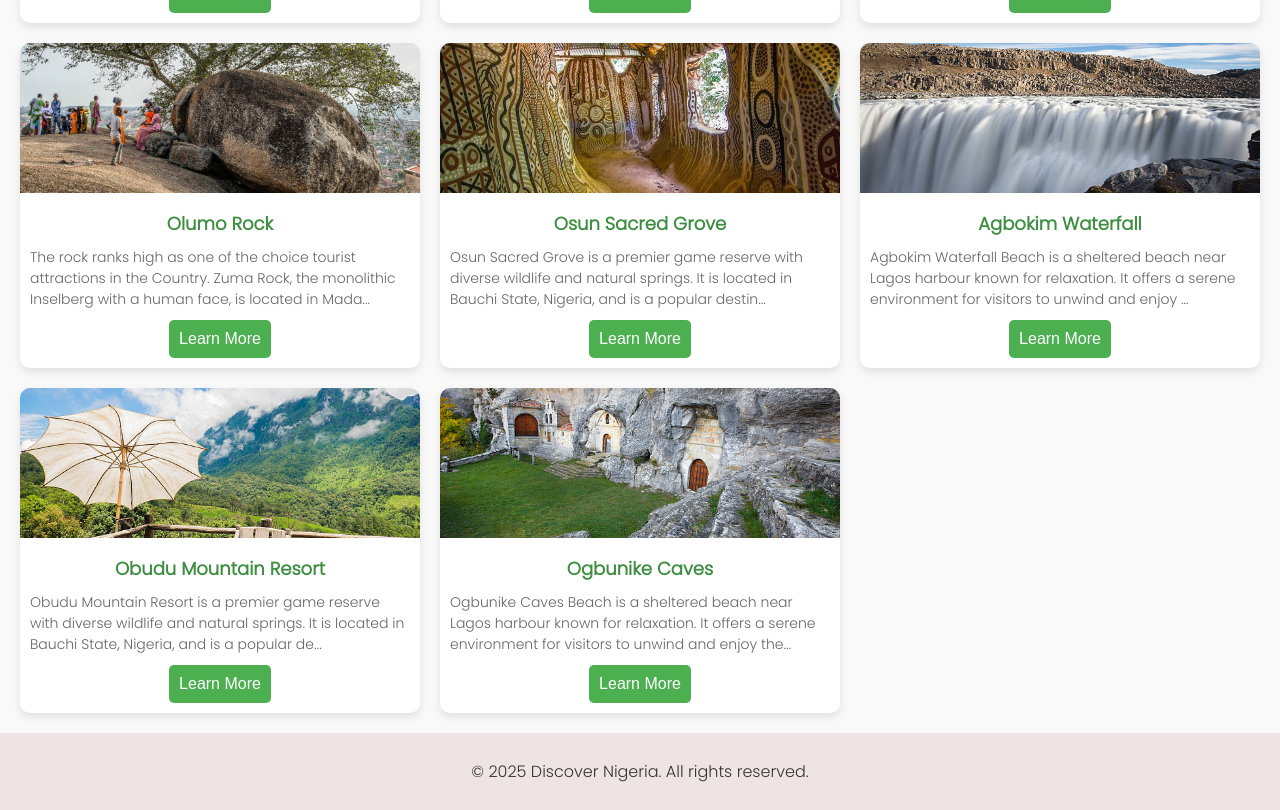
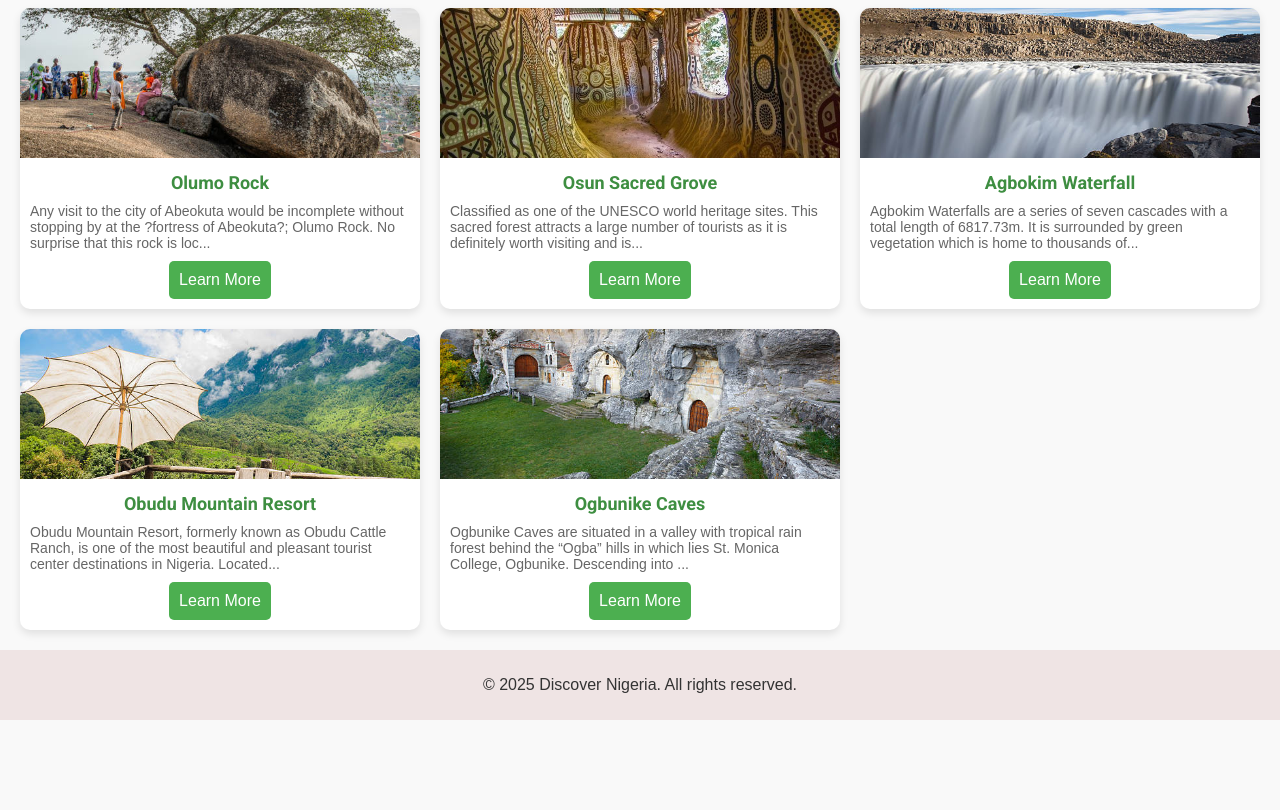
Before and after one commit to ashanephi/wdd131, a plain HTML site: page project/attractions.html in a window 1280 px wide. Shown: the part 510-1320 px from the top of the page. After the commit the page ends 1230 px from the top, so only its background shows below. Drawn offline with Linux system fonts and the light colour scheme.

Commit message:
Updated code

```diff
--- a/project/attractions.html
+++ b/project/attractions.html
@@ -3,13 +3,13 @@
 <head>
   <meta charset="UTF-8">
   <meta name="viewport" content="width=device-width, initial-scale=1.0">
-  <meta name="description" content="WDD 131 - Dynamic Web Fundamentals - Nephi Asha">
+  <meta name="description" content="Explore the top attractions in Nigeria. Discover cultural landmarks, natural wonders, and must-visit tourist sites.">
   <meta name="author" content="Nephi Asha">
-  <meta name="keywords" content="WDD 131, web development, JavaScript, CSS, HTML">
+  <meta name="keywords" content="Nigerian attractions, cultural landmarks, natural wonders, tourist sites, Discover Nigeria">
   <link rel="stylesheet" href="styles/styles.css">
   <link rel="preconnect" href="https://fonts.googleapis.com">
   <link rel="preconnect" href="https://fonts.gstatic.com" crossorigin>
-  <link href="https://fonts.googleapis.com/css2?family=Poppins:ital,wght@0,300&display=swap" rel="stylesheet">
+  <link href="https://fonts.googleapis.com/css2?family=Roboto:wght@400;700&display=swap" rel="stylesheet">
   <script src="scripts/script.js" defer></script>
   <title>Discover Nigeria - Attractions</title>
 </head>
--- a/project/scripts/script.js
+++ b/project/scripts/script.js
@@ -14,7 +14,7 @@ const touristSites = [
   {
     name: "Yankari National Park",
     image: "images/yankari-game-reserve-2.jpg",
-    description: "Yankari National Park is a premier game reserve with diverse wildlife and natural springs. It is located in Bauchi State, Nigeria, and is a popular destination for tourists seeking to experience the beauty of Nigeria's natural landscape.",
+    description: "All roads lead to Yankari Game Reserve, in Bauchi State, North-Eastern Nigeria. Get ready to experience nature in the country?s biggest wildlife retreat. At the reserve, you will be captivated by the number of activities you can participate in. Marvel at the largest herd of elephants in the country, embark on a guided safari tour, and explore the tropical forests. At the Reserve,  you?ll find different varieties of animal species including the olive baboon, patas monkey, roan antelope, western hartebeest, living in their natural habitats.After your day at the reserve, exploring the marvel of wildlife, head over to the Wikki Warm Spring.  Your visit to the Yankari Game Reserve is incomplete if you don?t experience the warmth of this spring.",
     iframeSrc: "https://www.google.com/maps/embed?pb=!1m18!1m12!1m3!1d3932.1108347735058!2d10.50683467368199!3d9.756678577177059!2m3!1f0!2f0!3f0!3m2!1i1024!2i768!4f13.1!3m3!1m2!1s0x10557f36b86183bf%3A0x27839b35557a1821!2sYankari%20Game%20Reserve!5e0!3m2!1sen!2sng!4v1739795335546!5m2!1sen!2sng"
   },
   {
@@ -26,32 +26,32 @@ const touristSites = [
   {
     name: "Olumo Rock",
     image: "images/olumo-3.jpg",
-    description: "The rock ranks high as one of the choice tourist attractions in the Country. Zuma Rock, the monolithic Inselberg with a human face, is located in Madalla, Niger State, to the North of Abuja. It was once described as the unquestionable watchman of the F.C.T. It is the sandy concealment that hangs like a haze over Zuba Town. The other mountains in and around it stay a considerable distance from it, which the Zuba people see as a form of respect being paid by the other mountains to Zuma Rock for its royal presence in the locality.Visiting Zuma Rock between April and October, which marks the rainy season in central Nigeria where the rock is situated, would afford you the opportunity of seeing the much talked Zuma Rock Fire, as the apex of the Zuma Rock catches fire under heavy rainfall. Over time, this has remained one of the wonders of the Zuma Rock.",
-    iframeSrc: "https://www.google.com/maps/embed?pb=!1m18!1m12!1m3!1d15757.27845841774!2d7.218589226600317!3d9.12557689130405!2m3!1f0!2f0!3f0!3m2!1i1024!2i768!4f13.1!3m3!1m2!1s0x104dd7d112caed1b%3A0xb415df4f7772bdb8!2sZuma%20Rock!5e0!3m2!1sen!2sng!4v1739795221919!5m2!1sen!2sng"
+    description: "Any visit to the city of Abeokuta would be incomplete without stopping by at the ?fortress of Abeokuta?; Olumo Rock. No surprise that this rock is located in Abeokuta, as the name ?Abeokuta? itself means ?under the rock? as has been one of the choice tourist attractions in Nigeria. Olumo Rock has long served as a rock of offense and a fortress for the people of Egba Land, since the 19th century.  At Olumo Rock, you would be treated to attractions like natural tunnels, unusual trees, natural cantilevers, gardens on the rock, broken pathways, monuments of the belief system of the rock?s primeval settlers, e.t.c. You don?t want to miss these attractions, do you?",
+    iframeSrc: "https://www.google.com/maps/embed?pb=!1m18!1m12!1m3!1d126676.8145393277!2d3.2555955461988564!3d7.166345300000006!2m3!1f0!2f0!3f0!3m2!1i1024!2i768!4f13.1!3m3!1m2!1s0x103a49d0929c8dc3%3A0x8b3b657ec52d6ca2!2sOlumo%20Rock%20Tourist%20Centre!5e0!3m2!1sen!2sng!4v1739833422751!5m2!1sen!2sng"
   },
   {
     name: "Osun Sacred Grove",
     image: "images/Osun-sacred-grove.jpg",
-    description: "Osun Sacred Grove is a premier game reserve with diverse wildlife and natural springs. It is located in Bauchi State, Nigeria, and is a popular destination for tourists seeking to experience the beauty of Nigeria's natural landscape.",
-    iframeSrc: "https://www.google.com/maps/embed?pb=!1m18!1m12!1m3!1d3932.1108347735058!2d10.50683467368199!3d9.756678577177059!2m3!1f0!2f0!3f0!3m2!1i1024!2i768!4f13.1!3m3!1m2!1s0x10557f36b86183bf%3A0x27839b35557a1821!2sYankari%20Game%20Reserve!5e0!3m2!1sen!2sng!4v1739795335546!5m2!1sen!2sng"
+    description: "Classified as one of the UNESCO world heritage sites. This sacred forest attracts a large number of tourists as it is definitely worth visiting and is reputed to rank high in the list of tourist attractions in Nigeria. Situated on the outskirts of Oshogbo, the capital of Osun state along the banks of the Osun river. Osun state is one of the states in the South-western part of Nigeria. Majorly populated by the Yorubas who are indigenes of the state. Yoruba people believe that the Osun Sacred Grove, which spans about 75 hectares of land, is home to Osun? the goddess of fertility. A festival that celebrates this fertility goddess takes place every year in Oshogbo. You will find scattered about the forest, shrines, and effigies of different deities. In addition to that, the forest contains about 400 different species of plants that are used for medicinal purposes.",
+    iframeSrc: "https://www.google.com/maps/embed?pb=!1m18!1m12!1m3!1d15812.877659244987!2d4.538595526371671!3d7.76654143706929!2m3!1f0!2f0!3f0!3m2!1i1024!2i768!4f13.1!3m3!1m2!1s0x103829ef9c933deb%3A0xa0e2f9147e351ea4!2sOsun-Osogbo%20Sacred%20Grove%20park%20and%20Gardens!5e0!3m2!1sen!2sng!4v1739833480515!5m2!1sen!2sng"
   },
   {
     name: "Agbokim Waterfall",
     image: "images/agbokim-waterfalls-1.jpg",
-    description: "Agbokim Waterfall Beach is a sheltered beach near Lagos harbour known for relaxation. It offers a serene environment for visitors to unwind and enjoy the scenic views of the coastline.",
-    iframeSrc: "https://www.google.com/maps/embed?pb=!1m18!1m12!1m3!1d126568.73344257884!2d4.803471837984979!3d7.545187573757967!2m3!1f0!2f0!3f0!3m2!1i1024!2i768!4f13.1!3m3!1m2!1s0x10380fe691bc505d%3A0x504dce56508e737b!2sErin%20Ijesha%20Waterfall!5e0!3m2!1sen!2sng!4v1739795420440!5m2!1sen!2sng"
+    description: "Agbokim Waterfalls are a series of seven cascades with a total length of 6817.73m.  It is surrounded by green vegetation which is home to thousands of birds that filter the surroundings with soft chirping. Over the years, it has been regarded as the speckle of beauty in fading nature. The magnificence of the Agbokim Waterfall is more appreciated during the rainy season. It is located at Etung Local Government Area of Cross River State in south-eastern Nigeria, on the Nigeria-Cameroon border. It is the perfect location for a picnic, family vacation, tourism, and meditation.",
+    iframeSrc: "https://www.google.com/maps/embed?pb=!1m18!1m12!1m3!1d3968.6348821463134!2d8.908050767809817!3d5.906791416961477!2m3!1f0!2f0!3f0!3m2!1i1024!2i768!4f13.1!3m3!1m2!1s0x105c39bb0fbd5e79%3A0x188295729a389b2f!2sAgbokim%20Waterfalls%2C%20Nigeria!5e0!3m2!1sen!2sng!4v1739833540432!5m2!1sen!2sng"
   },
   {
     name: "Obudu Mountain Resort",
     image: "images/obudu-mountain-resort-2.jpg",
-    description: "Obudu Mountain Resort is a premier game reserve with diverse wildlife and natural springs. It is located in Bauchi State, Nigeria, and is a popular destination for tourists seeking to experience the beauty of Nigeria's natural landscape.",
-    iframeSrc: "https://www.google.com/maps/embed?pb=!1m18!1m12!1m3!1d3932.1108347735058!2d10.50683467368199!3d9.756678577177059!2m3!1f0!2f0!3f0!3m2!1i1024!2i768!4f13.1!3m3!1m2!1s0x10557f36b86183bf%3A0x27839b35557a1821!2sYankari%20Game%20Reserve!5e0!3m2!1sen!2sng!4v1739795335546!5m2!1sen!2sng"
+    description: "Obudu Mountain Resort, formerly known as Obudu Cattle Ranch, is one of the most beautiful and pleasant tourist center destinations in Nigeria. Located on the Obudu Plateau, close to the Cameroon border, in the Northeastern part of Cross Rivers State. This resort center has grown to become a major destination choice for tourists. It has an attractive landscape and calming ambiance, with clouds smiling down on its peaks and valleys. It offers visitors a good blend of warm and cold temperatures, as it has very temperate weather.The rooms in Obudu Mountain Resort are made up of chalets, standard rooms, executive rooms, huts to presidential suites. Although this resort is open to visitors throughout the year, the period between October and February is the best time to visit, as it is the time when the sky is very bright and the air is frosty.",
+    iframeSrc: "https://www.google.com/maps/embed?pb=!1m18!1m12!1m3!1d3964.759911419406!2d3.412720673649146!3d6.424885324304251!2m3!1f0!2f0!3f0!3m2!1i1024!2i768!4f13.1!3m3!1m2!1s0x103b8b769b78a731%3A0x3b1803a2bb9d493a!2sObudu%20Mountain%20Resort%20(formerly%20Obudu%20Cattle%20Ranch)!5e0!3m2!1sen!2sng!4v1739833612055!5m2!1sen!2sng"
   },
   {
     name: "Ogbunike Caves",
     image: "images/ogbunike-caves-2.jpg",
-    description: "Ogbunike Caves Beach is a sheltered beach near Lagos harbour known for relaxation. It offers a serene environment for visitors to unwind and enjoy the scenic views of the coastline.",
-    iframeSrc: "https://www.google.com/maps/embed?pb=!1m18!1m12!1m3!1d126568.73344257884!2d4.803471837984979!3d7.545187573757967!2m3!1f0!2f0!3f0!3m2!1i1024!2i768!4f13.1!3m3!1m2!1s0x10380fe691bc505d%3A0x504dce56508e737b!2sErin%20Ijesha%20Waterfall!5e0!3m2!1sen!2sng!4v1739795420440!5m2!1sen!2sng"
+    description: "Ogbunike Caves are situated in a valley with tropical rain forest behind the “Ogba” hills in which lies St. Monica College, Ogbunike. Descending into the valley where the caves are located is a lengthy walkway made up of about 317 steps said to have been constructed by the Anambra State Government in the mid 90s. At the end of the walkway is an open space used as a reception point where visitors are by tradition to remove their shoes.",
+    iframeSrc: "https://www.google.com/maps/embed?pb=!1m18!1m12!1m3!1d3966.638346319242!2d6.856773973647453!3d6.1791399270720335!2m3!1f0!2f0!3f0!3m2!1i1024!2i768!4f13.1!3m3!1m2!1s0x1043901bc0b0ac5d%3A0xdb9a6f065658dee2!2sOgbunike%20Cave!5e0!3m2!1sen!2sng!4v1739833708770!5m2!1sen!2sng"
   },
 ];
 
--- a/project/styles/styles.css
+++ b/project/styles/styles.css
@@ -6,11 +6,12 @@
     --card-background-color: #fff;
     --footer-background-color: #eee3e3ef;
     --link-hover-color: #ffab00;
-    --font-family: 'Poppins', san-serif;
+    --heading-font-family: 'Roboto', sans-serif;
+    --body-font-family: Arial, sans-serif;
 }
 
 body {
-    font-family: var(--font-family);
+    font-family: var(--body-font-family);
     margin: 0;
     padding: 0;
     background-color: var(--background-color);
@@ -29,7 +30,13 @@ header {
     z-index: 1000;
 }
 
-header h1 a{
+header h1 a,
+h2,
+h3 {
+    font-family: var(--heading-font-family);
+}
+
+header h1 a {
     font-size: 24px;
     color: var(--primary-color);
     text-decoration: none;
```
Also changed, not shown: project/contact.html (+3 -3 lines), project/details.html (+3 -3 lines), project/index.html (+3 -3 lines), project/siteplan.html (+1 -2 lines).
